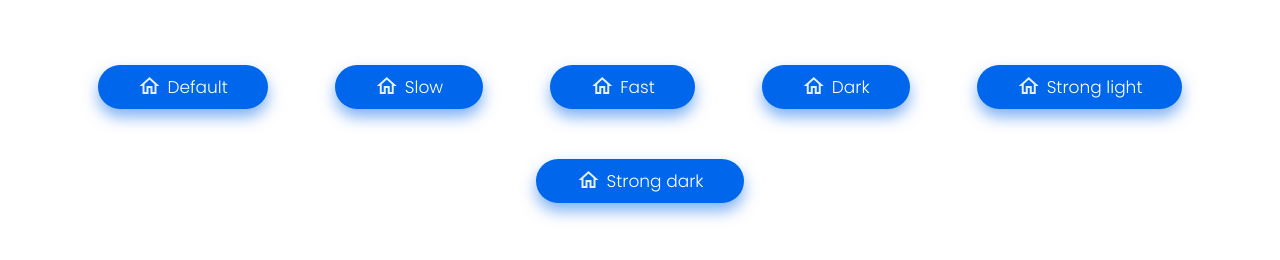
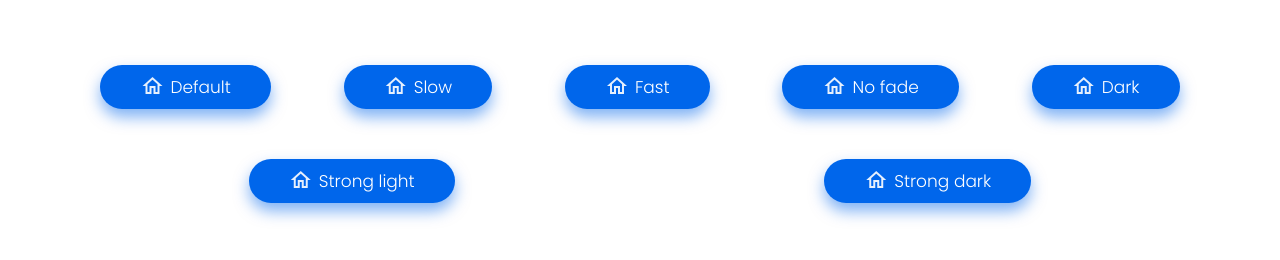
Before and after one commit to CarsonBurke/Wave-button, a plain HTML site: page index.html in a window 1280 px wide. Drawn offline with nearby package versions, Linux system fonts and the light colour scheme.

Commit message:
added fade speed customization, changed default

```diff
--- a/index.html
+++ b/index.html
@@ -37,6 +37,13 @@
             </div>
             <div class="flexChild">
 
+                <button class="button waveButton" data-wave-fade-amount="0"><span class="material-icons-outlined">
+                    home
+            </span>No fade</button>
+
+            </div>
+            <div class="flexChild">
+
                 <button class="button waveButton" data-wave-theme="dark"><span class="material-icons-outlined">
                     home
             </span>Dark</button>
--- a/materials/wave.js
+++ b/materials/wave.js
@@ -1,5 +1,5 @@
 let defaultStrength = 0.4
-let fadeAmount = 250
+let defaultFadeAmount = 150
 
 let themes = {
     light: "rgb(255, 255, 255, ",
@@ -78,6 +78,10 @@ async function addWave(e) {
 
     wave.style.top = button.getBoundingClientRect().top + "px" */
 
+    if (!button.dataset.waveFadeAmount) {
+
+        button.dataset.waveFadeAmount = defaultFadeAmount
+    }
 
     if (!button.dataset.waveStrength) {
 
@@ -129,7 +133,7 @@ async function addWave(e) {
 
         /* wave.style.transform = "translate3d(" + size * -0.5 + "px, " + size * -0.5 + "px, 0)" */
 
-        wave.style.opacity = 1 - i / fadeAmount
+        wave.style.opacity = 1 - i / button.dataset.waveFadeAmount
 
         await waveTimer(1)
     }
```
